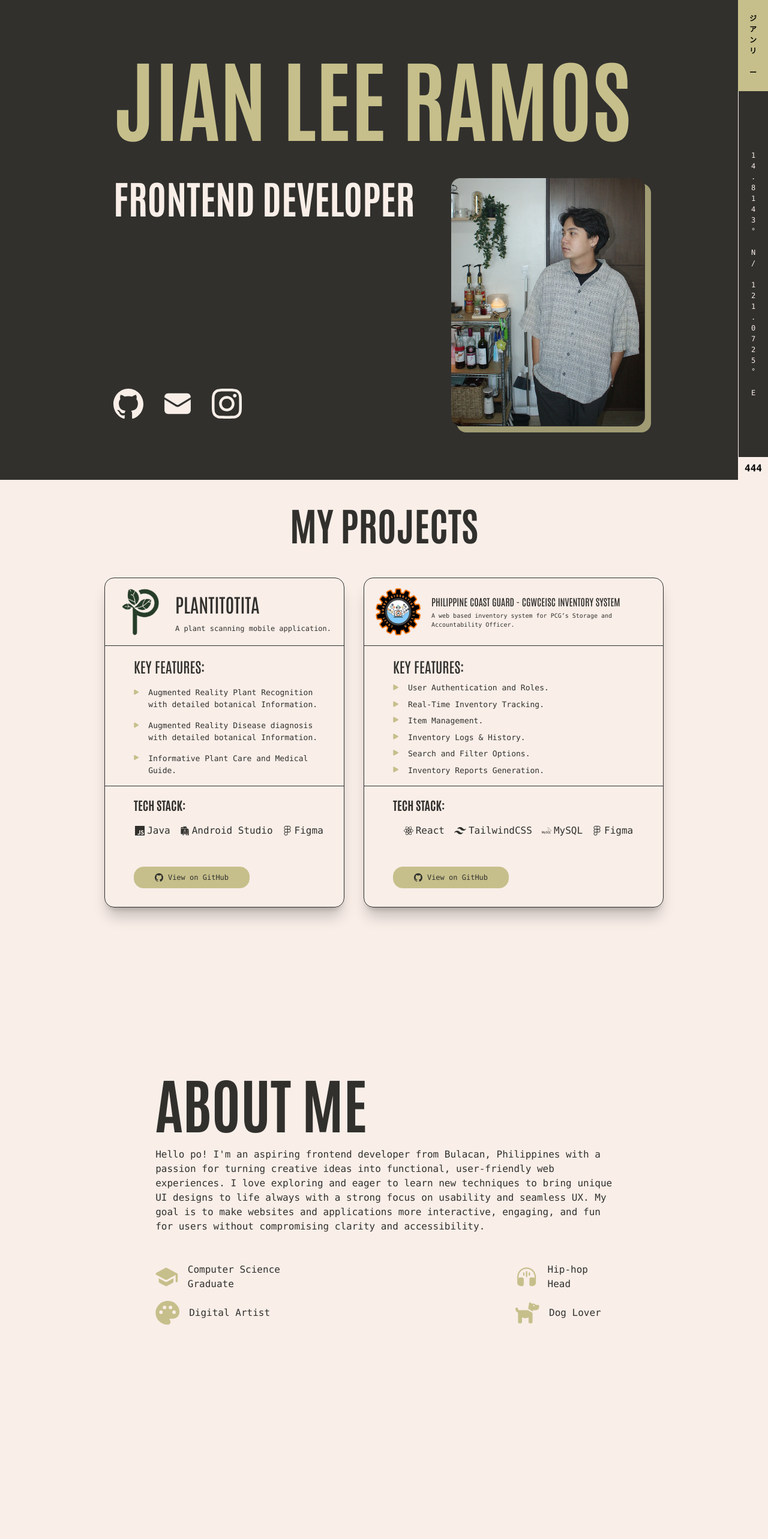
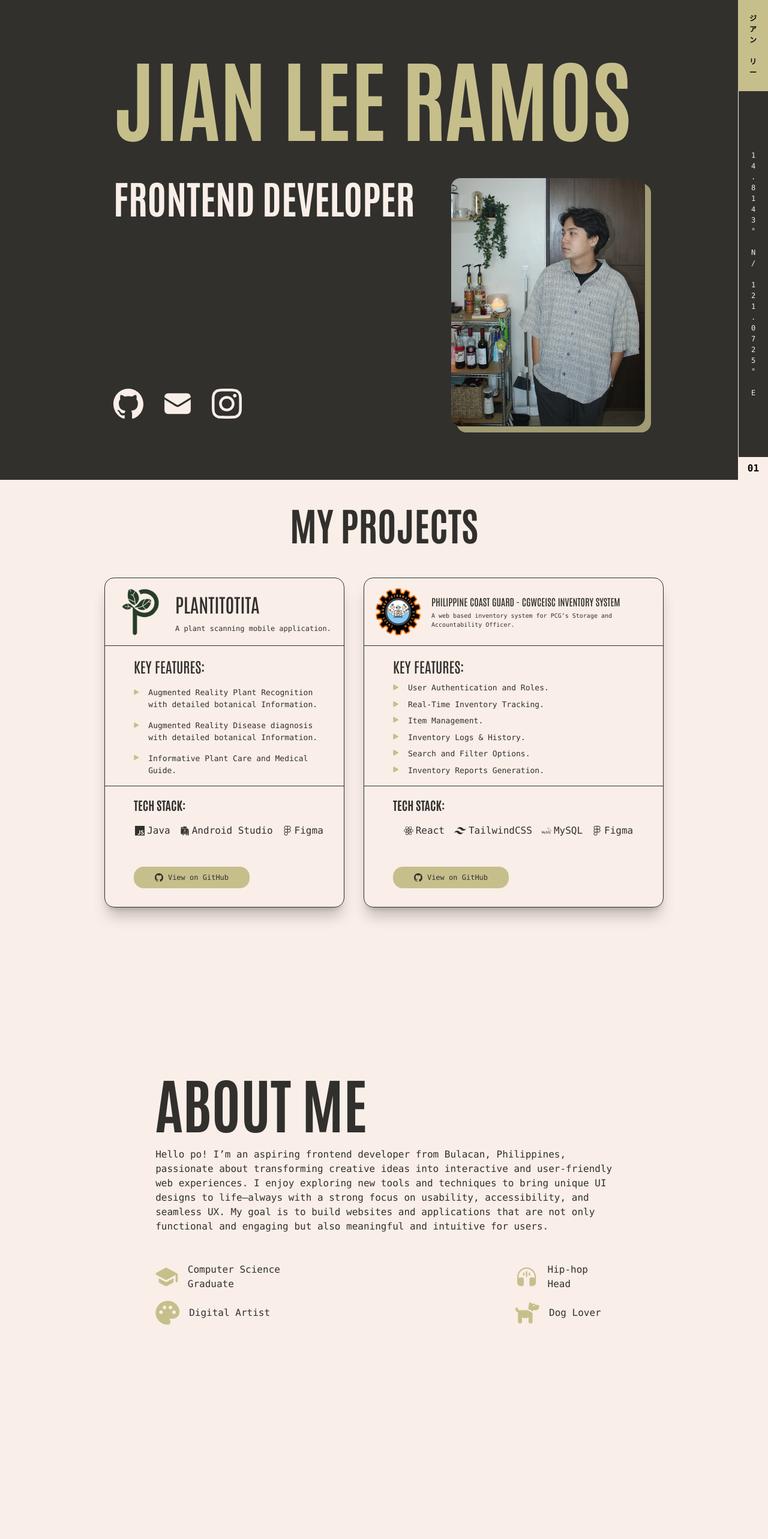
Before and after one commit to JaeYangLee/my-portfolio-website, a React (Vite) app in the folder my-portfolio-website/: page / in a window 1280 px wide. Shown: the top 2566 px of the page at 60% size. Built offline with nearby package versions, Linux system fonts and the light colour scheme.

Commit message:
90% progress

```diff
--- a/my-portfolio-website/src/App.jsx
+++ b/my-portfolio-website/src/App.jsx
@@ -1,4 +1,4 @@
-import React, { useState } from "react";
+import React, { useState, useRef, useEffect } from "react";
 import "./index.css";
 import MyPortfolioPageTwo from "./pages/MyPortfolioPageTwo";
 import MyPortfolioSideBar1 from "./components/MyPortfolioSideBar1";
@@ -7,31 +7,72 @@ import MyPortfolioPageThree from "./pages/MyPortfolioPageThree";
 import MyPortfolioPageFour from "./pages/MyPortfolioPageFour";
 import MyPortfolioPageFive from "./pages/MyPortfolioPageFive";
 
-function App() {
+const App = () => {
+  const [currentPage, setCurrentPage] = useState(1);
+
+  const sectionRefs = [
+    useRef(null),
+    useRef(null),
+    useRef(null),
+    useRef(null),
+    useRef(null),
+  ];
+
+  useEffect(() => {
+    const observer = new IntersectionObserver(
+      (entries) => {
+        entries.forEach((entry) => {
+          if (entry.isIntersecting) {
+            const index = sectionRefs.findIndex(
+              (ref) => ref.current === entry.target
+            );
+            setCurrentPage(index + 1);
+          }
+        });
+      },
+      { threshold: 0.5 }
+    );
+
+    sectionRefs.forEach((ref) => {
+      if (ref.current) {
+        observer.observe(ref.current);
+      }
+    });
+
+    return () => {
+      sectionRefs.forEach((ref) => {
+        if (ref.current) {
+          observer.unobserve(ref.current);
+        }
+      });
+    };
+  }, []);
+
   return (
     <>
-      <div className="w-full h-full overflow-y-scroll scroll-smooth">
-        <div className="fixed right-0 flex z-60">
-          <MyPortfolioSideBar1 pageNumber={"444"} />
+      <div className="w-full">
+        <div className="fixed right-0 flex z-50">
+          <MyPortfolioSideBar1 pageNumber={currentPage} />
         </div>
-        <section className="h-full">
+
+        <section ref={sectionRefs[0]} className="h-full">
           <MyPortfolioPageOne />
         </section>
-        <section className="h-full">
+        <section ref={sectionRefs[1]} className="h-full">
           <MyPortfolioPageTwo />
         </section>
-        <section className="h-full">
+        <section ref={sectionRefs[2]} className="h-full">
           <MyPortfolioPageThree />
         </section>
-        <section className="h-full">
+        <section ref={sectionRefs[3]} className="h-full">
           <MyPortfolioPageFour />
         </section>
-        <section className="h-full">
+        <section ref={sectionRefs[4]} className="h-full">
           <MyPortfolioPageFive />
         </section>
       </div>
     </>
   );
-}
+};
 
 export default App;
--- a/my-portfolio-website/src/components/MyPortfolioSideBar1.jsx
+++ b/my-portfolio-website/src/components/MyPortfolioSideBar1.jsx
@@ -1,6 +1,6 @@
 import React from "react";
 
-function MyPortfolioSideBar1({ pageNumber }) {
+const MyPortfolioSideBar1 = ({ pageNumber }) => {
   return (
     <>
       <div className="flex flex-col m-0 bg-[#31302D] w-[50px] h-screen">
@@ -8,8 +8,8 @@ function MyPortfolioSideBar1({ pageNumber }) {
           <p>ジ </p>
           <p>ア</p>
           <p> ン </p>
+          <br />
           <p>リ </p>
-          <br />
           <p>ー</p>
         </div>
         <div className=" flex flex-col justify-center items-center font-mono h-full border-l border-[#F9EEE8] text-[#F9EEE8] text-[12px]">
@@ -38,11 +38,11 @@ function MyPortfolioSideBar1({ pageNumber }) {
           <p>E</p>
         </div>
         <div className="bg-[#F9EEE8] w-[50px] h-[50px] border-l border-[#F9EEE8] text-[16px] font-bold font-mono flex items-center justify-center">
-          <h1 className="">{pageNumber}</h1>
+          <h1 className="">0{pageNumber}</h1>
         </div>
       </div>
     </>
   );
-}
+};
 
 export default MyPortfolioSideBar1;
--- a/my-portfolio-website/src/pages/MyPortfolioPageOne.jsx
+++ b/my-portfolio-website/src/pages/MyPortfolioPageOne.jsx
@@ -1,6 +1,7 @@
 import BlurTextAnimation from "../components/BlurTextAnimation.jsx";
 import { useState } from "react";
 import * as motion from "motion/react-client";
+import { AnimatePresence } from "framer-motion";
 
 function MyPortfolioPageOne() {
   const [showCopiedEmailAlert, setShowCopiedEmailAlert] = useState();
@@ -10,7 +11,7 @@ function MyPortfolioPageOne() {
   const handleGmailCopy = () => {
     navigator.clipboard.writeText("ramosjianlee@gmail.com");
     setShowCopiedEmailAlert(true);
-    setTimeOut(() => setShowCopiedEmailAlert(false), 1000);
+    setTimeout(() => setShowCopiedEmailAlert(false), 1200);
   };
 
   const handleInstagramClick = () => {
@@ -74,28 +75,30 @@ function MyPortfolioPageOne() {
                 <path d="M6.25 36.1212V71.875C6.25 78.7786 11.8464 84.375 18.75 84.375H81.25C88.1536 84.375 93.75 78.7786 93.75 71.875V36.1212L56.5512 59.0128C52.5336 61.4852 47.4664 61.4852 43.4488 59.0128L6.25 36.1212Z" />
                 <path d="M93.75 28.7826V28.125C93.75 21.2214 88.1536 15.625 81.25 15.625H18.75C11.8464 15.625 6.25 21.2214 6.25 28.125V28.7826L46.7244 53.6899C48.7332 54.9261 51.2668 54.9261 53.2756 53.6899L93.75 28.7826Z" />
               </svg>
+              <AnimatePresence>
                 {showCopiedEmailAlert && (
                   <>
                     <motion.div
-                    className="p-2 ml-4 mb-20 fixed flex  justify-center items-center w-48 h-10 bg-[#F9EEE8] z-50 border border-transparent rounded-2xl hover:cursor-pointer"
+                      className="p-2 ml-4 mb-20 fixed flex justify-center items-center w-48 h-10 bg-[#F9EEE8] z-50 border border-transparent rounded-2xl hover:cursor-pointer"
                       initial={{ opacity: 0, scale: 0 }}
                       animate={{ opacity: 1, scale: 1 }}
+                      exit={{ opacity: 0, scale: 0.8 }}
                       transition={{
                         duration: 0.4,
                         scale: {
                           type: "spring",
-                        visualDuration: 0.4,
                           bounce: 0.5,
                         },
                       }}
                       onClick={() => setShowCopiedEmailAlert(false)}
                     >
-                    <p className="font-mono text-[12px] text-center">
+                      <p className="font-mono text-[12px] text-center font-light">
                         Email copied to clipboard!
                       </p>
                     </motion.div>
                   </>
                 )}
+              </AnimatePresence>
               <svg
                 xmlns="http://www.w3.org/2000/svg"
                 width="50"
--- a/my-portfolio-website/src/pages/MyPortfolioPageThree.jsx
+++ b/my-portfolio-website/src/pages/MyPortfolioPageThree.jsx
@@ -5,13 +5,13 @@ function MyPortfolioPageThree() {
         <div className="col-span-3 col-start-2 row-span-3 row-start-2">
           <h1 className="font-antonio font-bold text-[100px] ">ABOUT ME</h1>
           <p className="font-mono text-[16px]">
-            Hello po! I'm an aspiring frontend developer from Bulacan,
-            Philippines with a passion for turning creative ideas into
-            functional, user-friendly web experiences. I love exploring and
-            eager to learn new techniques to bring unique UI designs to life
-            always with a strong focus on usability and seamless UX. My goal is
-            to make websites and applications more interactive, engaging, and
-            fun for users without compromising clarity and accessibility.
+            Hello po! I’m an aspiring frontend developer from Bulacan,
+            Philippines, passionate about transforming creative ideas into
+            interactive and user-friendly web experiences. I enjoy exploring new
+            tools and techniques to bring unique UI designs to life—always with
+            a strong focus on usability, accessibility, and seamless UX. My goal
+            is to build websites and applications that are not only functional
+            and engaging but also meaningful and intuitive for users.
           </p>
           <div className="pt-12 flex flex-row items-center justify-start gap-80 font-mono text-[16px]">
             <div className="flex flex-col gap-4">
```
Also changed, not shown: my-portfolio-website/src/pages/MyPortfolioPageFive.jsx (+66 -1 lines), 1 other file (tests, documents, lock files or other folders). Lines whose indentation alone changed are shown as unchanged.
